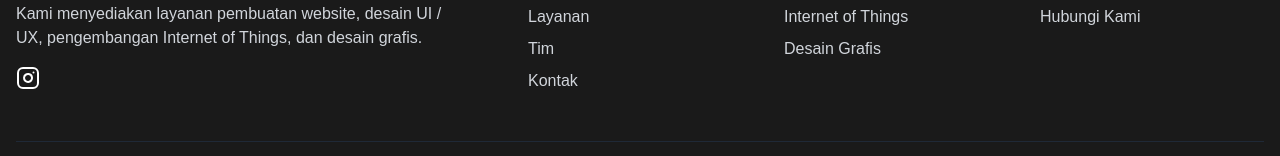
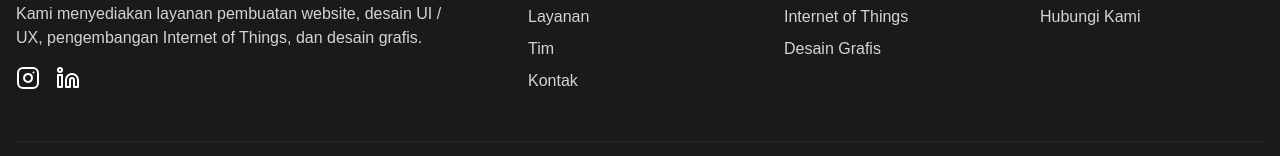
Before and after one commit to ahmadammarm/jokilagila, a Next.js app: page / in a window 1280 px wide. Shown: the part 4042-4198 px from the top of the page. Built offline with nearby package versions, Linux system fonts and the light colour scheme.

Commit message:
feat: add linkedin in footer links

```diff
--- a/src/components/Footer.tsx
+++ b/src/components/Footer.tsx
@@ -2,7 +2,7 @@
 
 import Image from 'next/image'
 import Link from 'next/link'
-import { Facebook, Instagram, Youtube, MapPin, Phone, Mail } from 'lucide-react'
+import { Facebook, Instagram, Youtube, MapPin, Phone, Mail, Linkedin } from 'lucide-react'
 
 const Footer = () => {
     return (
@@ -27,8 +27,11 @@ const Footer = () => {
                             Kami menyediakan layanan pembuatan website, desain UI / UX, pengembangan Internet of Things, dan desain grafis.
                         </p>
                         <div className="flex gap-4 mt-6">
-                            <Link href="https://instagram.com/jokilagila" className="hover:text-blue-500 transition-colors">
+                            <Link href="https://instagram.com/jokilagila" className="hover:text-blue-500 transition-colors" target="blank">
                                 <Instagram className="w-6 h-6" />
+                            </Link>
+                            <Link href="https://www.linkedin.com/company/jokilagila-solutions" className="hover:text-blue-500 transition-colors" target="blank">
+                                <Linkedin className="w-6 h-6" />
                             </Link>
                         </div>
                     </div>
```
